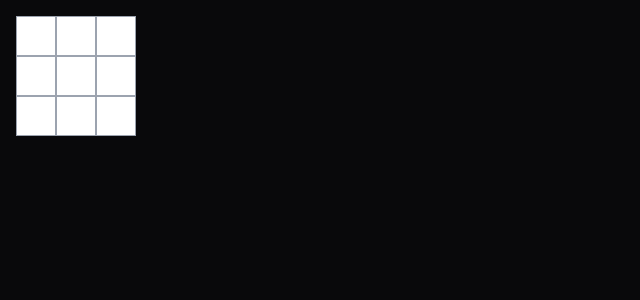
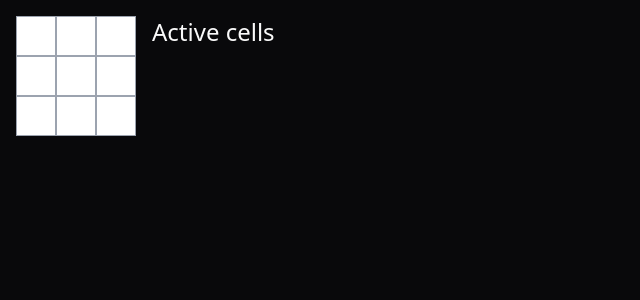
Before and after one commit to Nester44/grid-game, a React (Vite) app: page / in a window 1280 px wide. Shown: the top 300 px of the page, without its empty margins (0-640 px from the left). Built offline with nearby package versions, Linux system fonts and the light colour scheme.

Commit message:
Add styling

```diff
--- a/src/components/activeList.tsx
+++ b/src/components/activeList.tsx
@@ -6,7 +6,8 @@ type Props = {
 
 const ActiveList = ({ activeCells }: Props) => {
 	return (
-		<div className='flex flex-col gap-2'>
+		<div className='flex flex-col gap-2 max-h-[50rem] overflow-auto'>
+			<h2 className='text-2xl'>Active cells</h2>
 			{activeCells.map(({ x, y }) => (
 				<div
 					className='bg-yellow-500 border-yellow-700 border-2 p-2'
--- a/src/components/cell.tsx
+++ b/src/components/cell.tsx
@@ -6,7 +6,7 @@ type Props = {
 const Cell = ({ isActive, onHover }: Props) => {
 	return (
 		<div
-			className={`w-10 h-10 border border-gray-400 ${
+			className={`w-10 h-10 flex-shrink-0 border border-gray-400 ${
 				isActive ? 'bg-blue-500' : 'bg-white'
 			}`}
 			onMouseEnter={onHover}
--- a/src/components/grid.tsx
+++ b/src/components/grid.tsx
@@ -8,7 +8,7 @@ type Props = {
 const Grid = (props: Props) => {
 	const { field, toggleCell } = props
 	return (
-		<div>
+		<div className='max-w-lg max-h-[32rem] overflow-auto'>
 			{field.map((row, rowIndex) => {
 				return (
 					<div key={`row-${rowIndex}`} className='flex'>
```
